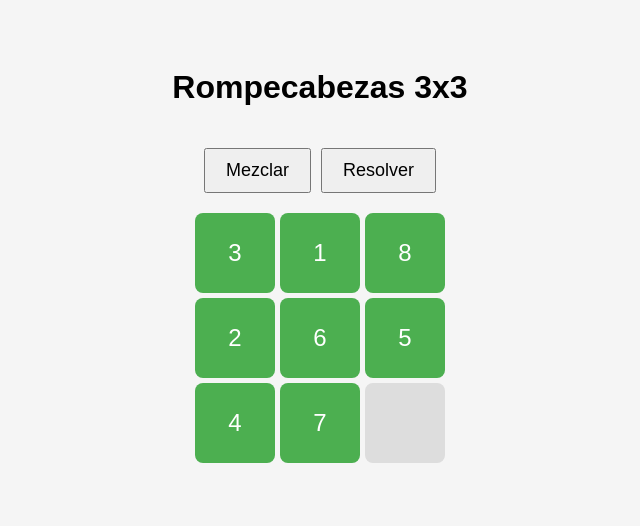
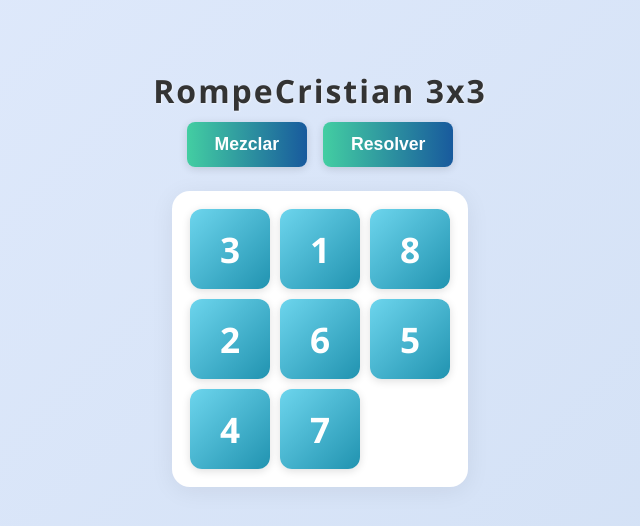
Before and after one commit to JovanyCm1/puzzle-cristian, a plain HTML site: page index.html in a window 1280 px wide. Shown: the whole page, without its empty margins (320-960 px from the left). Drawn offline with Linux system fonts and the light colour scheme.

Commit message:
Se le dio estilo

```diff
--- a/index.html
+++ b/index.html
@@ -2,55 +2,96 @@
 <html lang="es">
   <head>
     <meta charset="UTF-8" />
-    <title>Rompecabezas 3x3</title>
+    <title>RompeCristian 3x3</title>
     <style>
       body {
-        font-family: sans-serif;
+        font-family: "Segoe UI", Arial, sans-serif;
         display: flex;
         flex-direction: column;
         align-items: center;
         padding: 40px;
-        background: #f5f5f5;
+        background: linear-gradient(135deg, #e0eafc 0%, #cfdef3 100%);
+        min-height: 100vh;
+      }
+      h1 {
+        color: #333;
+        margin-bottom: 10px;
+        letter-spacing: 2px;
+        text-shadow: 1px 1px 2px #fff8;
       }
       #puzzle {
         display: grid;
         grid-template-columns: repeat(3, 80px);
         grid-template-rows: repeat(3, 80px);
-        gap: 5px;
+        gap: 10px;
+        background: #fff;
+        border-radius: 18px;
+        box-shadow: 0 4px 24px #0001;
+        padding: 18px;
+        margin-bottom: 20px;
       }
       .tile {
         display: flex;
         justify-content: center;
         align-items: center;
-        font-size: 24px;
-        background: #4caf50;
-        color: white;
+        font-size: 2.2rem;
+        font-weight: bold;
+        background: linear-gradient(135deg, #6dd5ed 0%, #2193b0 100%);
+        color: #fff;
         cursor: pointer;
-        border-radius: 8px;
-        transition: background 0.2s;
+        border-radius: 12px;
+        box-shadow: 0 2px 8px #0002;
+        transition: background 0.2s, transform 0.15s, box-shadow 0.2s;
+        user-select: none;
+        position: relative;
+        z-index: 1;
       }
       .tile:active {
-        background: #388e3c;
+        background: linear-gradient(135deg, #2193b0 0%, #6dd5ed 100%);
+        transform: scale(0.97);
+        box-shadow: 0 1px 4px #0002;
       }
       .empty {
-        background: #ddd;
+        background: transparent;
+        box-shadow: none;
         cursor: default;
-      }
-      button {
-        margin-top: 20px;
-        padding: 10px 20px;
-        font-size: 18px;
-        cursor: pointer;
       }
       .button-group {
         display: flex;
-        gap: 10px;
-        margin-bottom: 20px;
+        gap: 16px;
+        margin-bottom: 24px;
+      }
+      button {
+        padding: 12px 28px;
+        font-size: 1.1rem;
+        font-weight: 600;
+        border: none;
+        border-radius: 8px;
+        background: linear-gradient(90deg, #43cea2 0%, #185a9d 100%);
+        color: #fff;
+        box-shadow: 0 2px 8px #0002;
+        cursor: pointer;
+        transition: background 0.2s, transform 0.15s;
+        outline: none;
+      }
+      button:active {
+        background: linear-gradient(90deg, #185a9d 0%, #43cea2 100%);
+        transform: scale(0.97);
+      }
+      @media (max-width: 500px) {
+        #puzzle {
+          grid-template-columns: repeat(3, 60px);
+          grid-template-rows: repeat(3, 60px);
+          padding: 10px;
+        }
+        .tile {
+          font-size: 1.5rem;
+        }
       }
     </style>
   </head>
   <body>
-    <h1>Rompecabezas 3x3</h1>
+    <h1>RompeCristian 3x3</h1>
     <div class="button-group">
       <button onclick="createBoard()">Mezclar</button>
       <button onclick="solvePuzzle()">Resolver</button>
```
